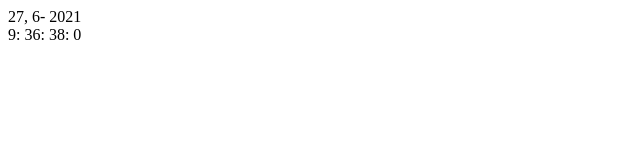
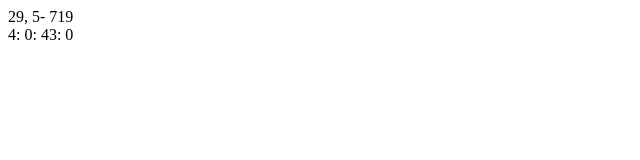
Before and after one commit to SKR301/Metric-Clock, a plain HTML site: page index.html in a window 1280 px wide. Shown: the full height of the page, 0-640 px from the left. Drawn offline with Linux system fonts and the light colour scheme.

Commit message:
Tweaked code

```diff
--- a/index.html
+++ b/index.html
@@ -24,16 +24,38 @@
   const metricSecElem = document.getElementById('metricSec');
   const metricMilliElem = document.getElementById('metricMilli');
 
+  const daysTillGenesis = 719529;		//days passed till 1/1/1971
+  const msInADay = 86400000;
+  const secsInHr = 3600;
+  const secsInMint = 60;
+  const oldSecToNewSecRatio = 0.864;
+
 
   metricClock = function () {
     const dateTime = new Date();
-    metricYearElem.firstChild.nodeValue = String(dateTime.getFullYear());
-    metricMonthElem.firstChild.nodeValue = String(dateTime.getMonth());
-    metricDayElem.firstChild.nodeValue = String(dateTime.getDate());
-    metricHourElem.firstChild.nodeValue = String(dateTime.getHours());
-    metricMintElem.firstChild.nodeValue = String(dateTime.getMinutes());
-    metricSecElem.firstChild.nodeValue = String(dateTime.getSeconds());
-    metricMilliElem.firstChild.nodeValue = String(dateTime.getMilliseconds());
+
+    const daysAfterGenesis = Math.floor(dateTime.getMilliseconds() / msInADay);
+    const secsPassedToday = dateTime.getHours() * secsInHr + dateTime.getMinutes() *
+      secsInMint + dateTime.getSeconds();
+
+    const daysPassed = daysAfterGenesis + daysTillGenesis;
+    const secsPassedTodayMetrics = secsPassedToday / oldSecToNewSecRatio;
+
+    const mYear = Math.floor(daysPassed / 1000);
+    const mMonth = Math.floor((daysPassed - mYear * 1000) / 100);
+    const mDay = Math.floor(daysPassed - (mYear * 1000) - (mMonth * 100));
+    const mHour = Math.floor(secsPassedTodayMetrics / 10000);
+    const mMin = Math.floor((secsPassedTodayMetrics - mHour * 10000) / 100);
+    const mSec = Math.floor(secsPassedTodayMetrics - (mHour * 10000) - (mMin * 100));
+    const mMs = Math.floor(dateTime.getMilliseconds() / oldSecToNewSecRatio);
+
+    metricYearElem.firstChild.nodeValue = Math.floor(mYear).toString();
+    metricMonthElem.firstChild.nodeValue = Math.floor(mMonth).toString();
+    metricDayElem.firstChild.nodeValue = Math.floor(mDay).toString();
+    metricHourElem.firstChild.nodeValue = Math.floor(mHour).toString();
+    metricMintElem.firstChild.nodeValue = Math.floor(mMin).toString();
+    metricSecElem.firstChild.nodeValue = Math.floor(mSec).toString();
+    metricMilliElem.firstChild.nodeValue = Math.floor(mMs).toString();
   };
 
   setInterval(metricClock, 0)
```
